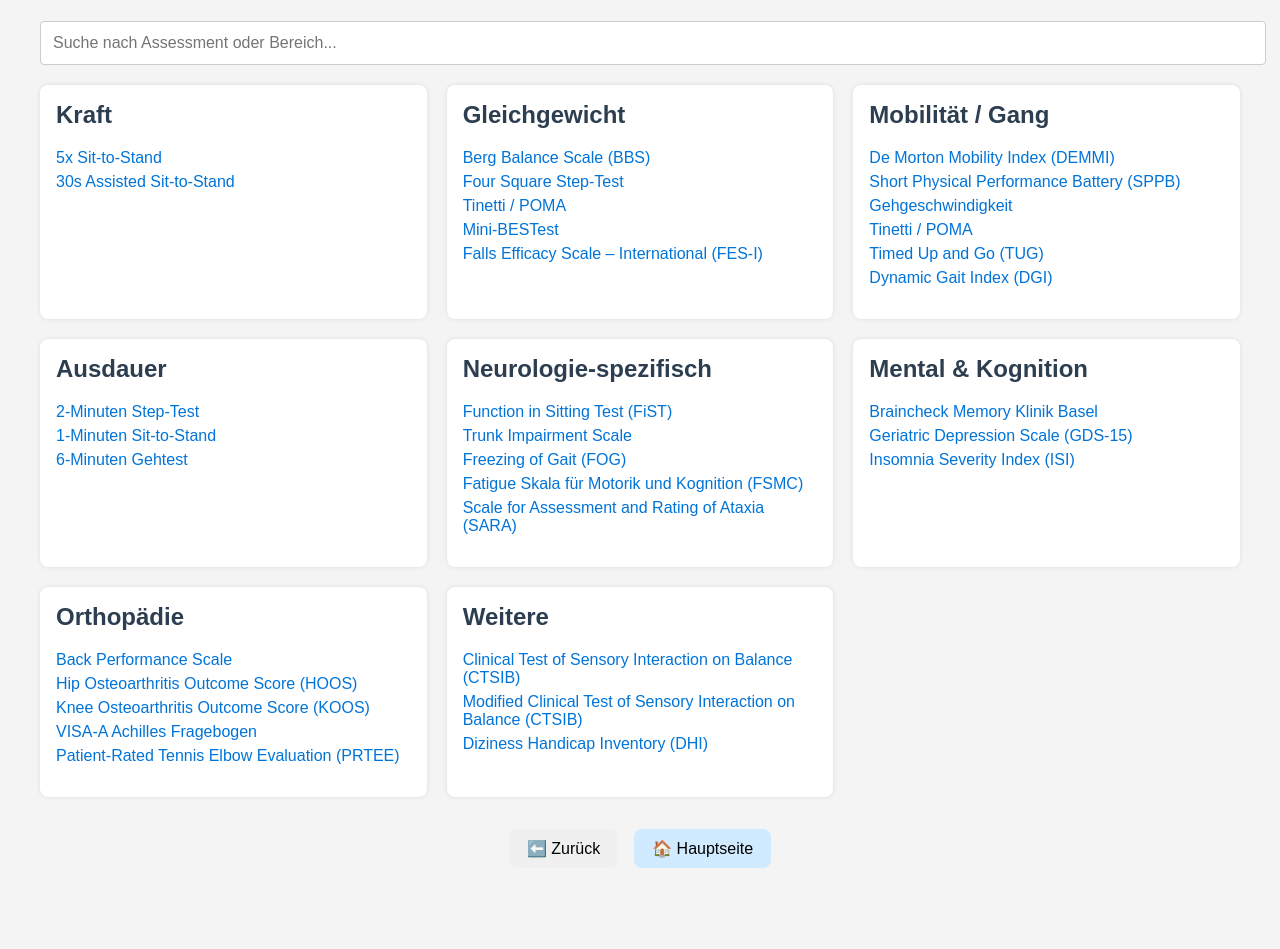
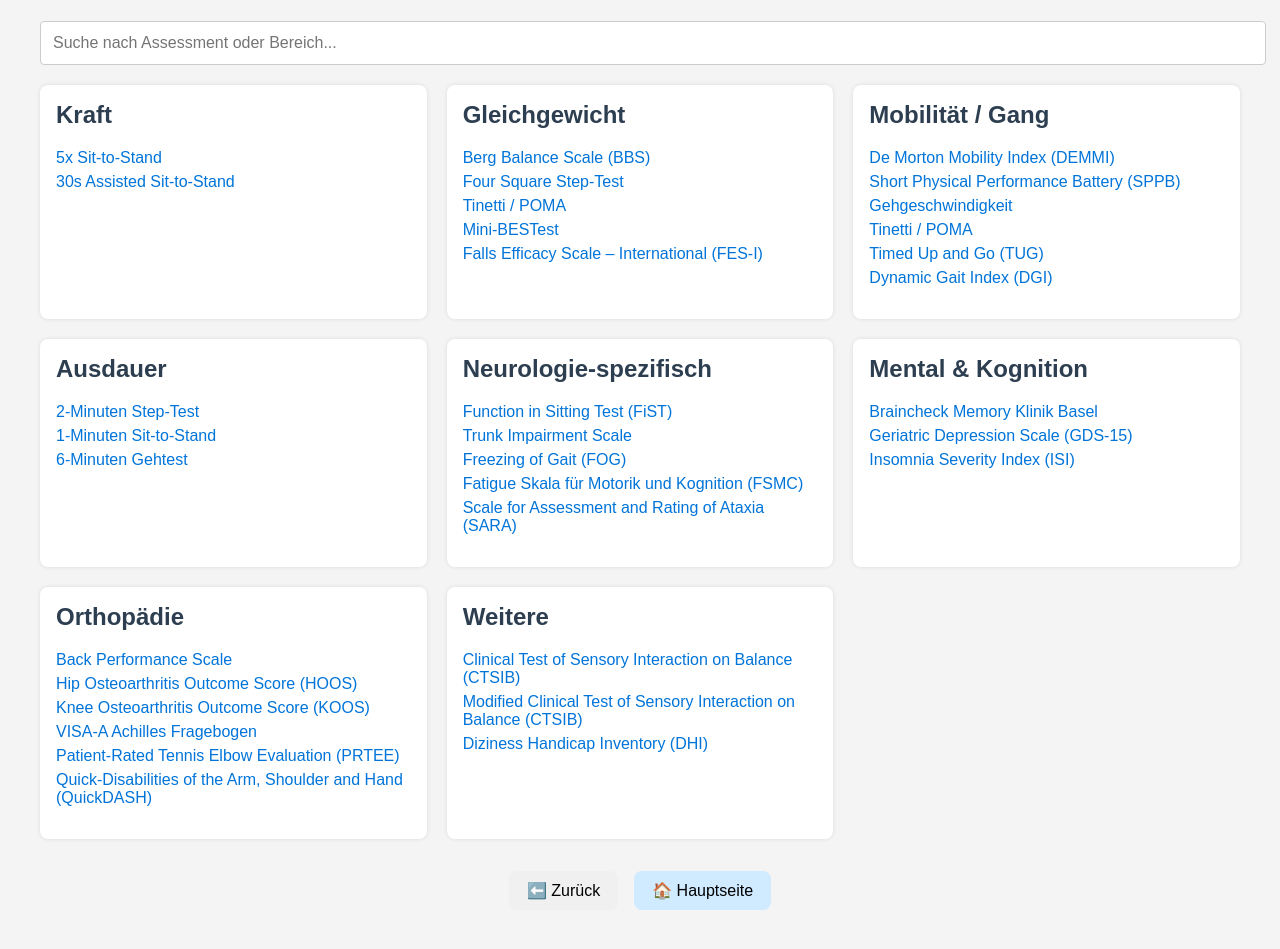
Before and after one commit to probstjano/OMNIA-App, a plain HTML site: page index_praxis.html in a window 1280 px wide. Shown: the part 119-1068 px from the top of the page. Before the commit the page ends 1027 px from the top, so only its background shows below. Drawn offline with Linux system fonts and the light colour scheme.

Commit message:
Update index_praxis.html

```diff
--- a/index_praxis.html
+++ b/index_praxis.html
@@ -155,6 +155,7 @@
         <li><a href="KOOS.html">Knee Osteoarthritis Outcome Score (KOOS) </a></li>
         <li><a href="VISA-A.html">VISA-A Achilles Fragebogen </a></li>
         <li><a href="PRTEE.html">Patient-Rated Tennis Elbow Evaluation (PRTEE) </a></li>
+        <li><a href="DASH.html">Quick-Disabilities of the Arm, Shoulder and Hand (QuickDASH) </a></li>
       </ul>
     </div>
 
```
